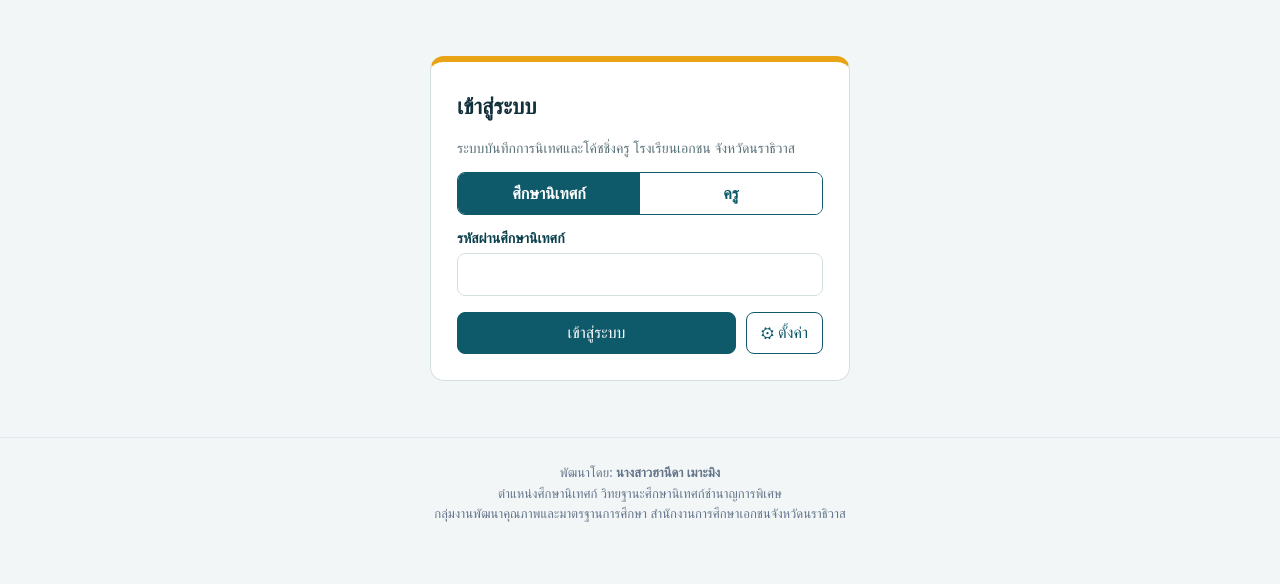
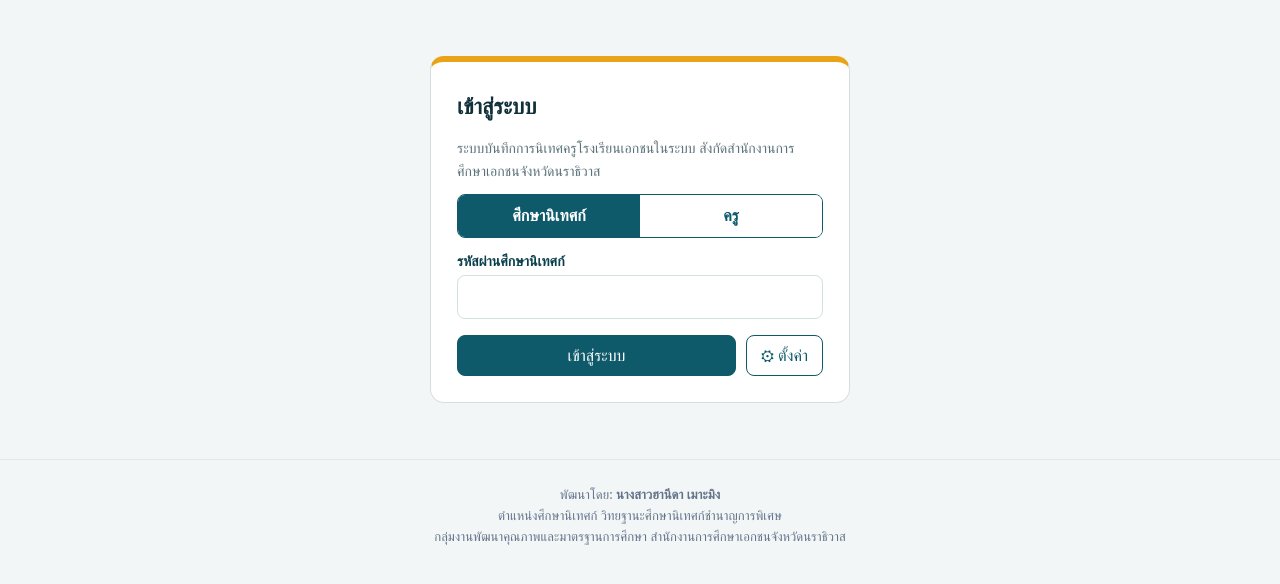
Before and after one commit to midakimi/HOTS-Classroom-Observation-Form-, a plain HTML site: page index.html in a window 1280 px wide. Drawn offline with Linux system fonts and the light colour scheme; a web font is replaced by a local one.

Commit message:
index.html

```diff
--- a/index.html
+++ b/index.html
@@ -3,7 +3,7 @@
 <head>
 <meta charset="utf-8">
 <meta name="viewport" content="width=device-width,initial-scale=1">
-<title> ระบบนิเทศเพื่อพัฒนาสมรรถนะการจัดการเรียนรู้สำหรับครูโรงเรียนเอกชนในระบบ <br> กลุ่มพัฒนาคุณภาพและมาตรฐานการศึกษา สำนักงานการศึกษาเอกชนจังหวัดนราธิวาส</title>
+<title>ระบบนิเทศเพื่อพัฒนาสมรรถนะการจัดการเรียนรู้สำหรับครูโรงเรียนเอกชนในระบบ - กลุ่มพัฒนาคุณภาพและมาตรฐานการศึกษา สำนักงานการศึกษาเอกชนจังหวัดนราธิวาส</title>
 <link href="https://fonts.googleapis.com/css2?family=IBM+Plex+Sans+Thai:wght@400;500;600;700&display=swap" rel="stylesheet">
 <style>
 :root{--ink:#12303a;--mute:#5b727a;--sea:#0e5a6b;--sea2:#0a3f4c;--sun:#e8a317;--bg:#f2f6f6;--card:#fff;--line:#d3dfe1;--ok:#2f7d4f;--bad:#b3402f;--r:10px}
@@ -137,13 +137,13 @@ function render() {
     ? [['dash','ภาพรวม'],['obs','บันทึกการนิเทศ'],['sched','นัดโค้ช'],['roster','รายชื่อครู'],['plc','ชุมชน PLC'],['evid','หลักฐานครู']]
     : [['obs','ผลการนิเทศของฉัน'],['sched','นัดโค้ช'],['plc','ชุมชน PLC'],['evid','หลักฐานของฉัน']];
   if (!tabs.some(t => t[0] === tab)) tab = tabs[0][0];
-  app.innerHTML = `<header><h1>ระบบนิเทศเพื่อพัฒนาการจัดการเรียนรู้ HOTS<small>สำนักงานการศึกษาเอกชนจังหวัดนราธิวาส</small></h1>
+  app.innerHTML = `<header><h1>ระบบนิเทศเพื่อพัฒนาสมรรถนะการจัดการเรียนรู้สำหรับครูโรงเรียนเอกชนในระบบ<small>สังกัดสำนักงานการศึกษาเอกชนจังหวัดนราธิวาส</small></h1>
     <span>${esc(S.name)}</span><button class="btn alt sm" data-a="logout">ออกจากระบบ</button></header>
     <nav>${tabs.map(t => `<button data-a="tab" data-v="${t[0]}" class="${t[0] === tab ? 'on' : ''}">${t[1]}</button>`).join('')}</nav>
     <main>${({dash, obs, sched, roster, plc, evid})[tab]()}</main>`;
 }
 function loginHTML() {
-  return `<form class="login" data-f="login"><h2>เข้าสู่ระบบ</h2><div class="mute">ระบบบันทึกการนิเทศและโค้ชชิ่งครู โรงเรียนเอกชน จังหวัดนราธิวาส</div>
+  return `<form class="login" data-f="login"><h2>เข้าสู่ระบบ</h2><div class="mute">ระบบบันทึกการนิเทศครูโรงเรียนเอกชนในระบบ สังกัดสำนักงานการศึกษาเอกชนจังหวัดนราธิวาส</div>
   <div class="seg"><button type="button" data-a="role" data-v="sup" class="on">ศึกษานิเทศก์</button><button type="button" data-a="role" data-v="teacher">ครู</button></div>
   <input type="hidden" name="role" value="sup">
   <div id="lt" hidden><label>ชื่อ-สกุล (ตามที่ ศน. ลงทะเบียน)</label><input name="name" autocomplete="username"><label>รหัส PIN</label><input name="pin" type="password" inputmode="numeric" autocomplete="current-password"></div>
```
